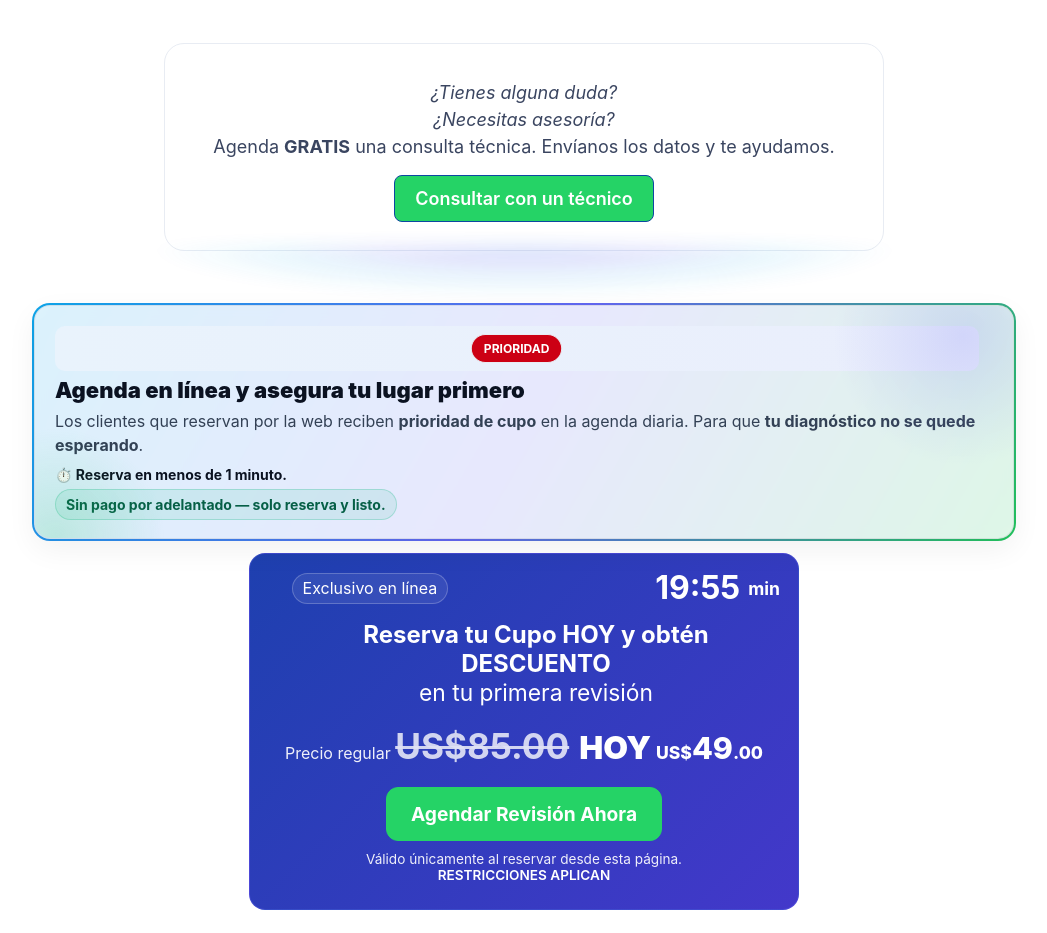
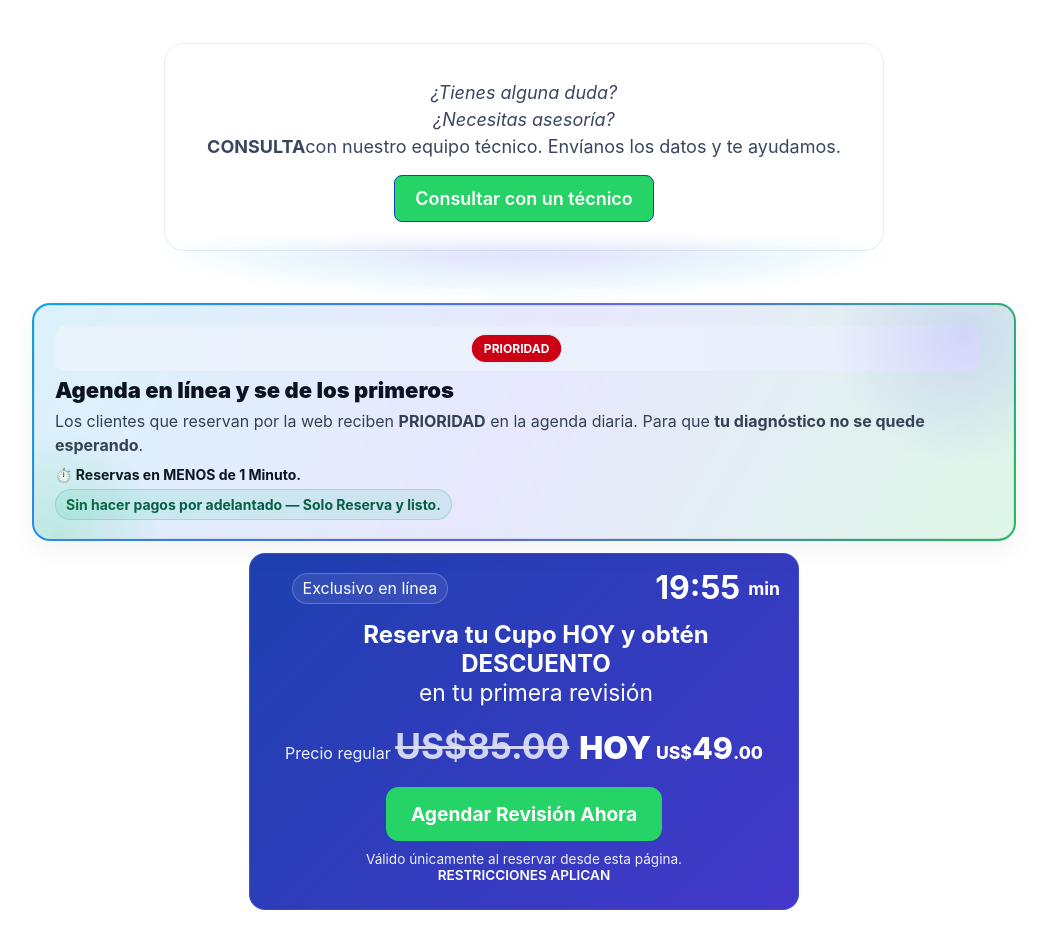
Before and after one commit to automotrizmedinasv-design/automotrizmedinasv-design.github.io, a plain HTML site: page index.html in a window 1280 px wide. Shown: the part 1480-2413 px from the top of the page, without its empty margins (116-1163 px from the left). Drawn offline with Linux system fonts and the light colour scheme; a script that the page names is missing.

Commit message:
Update index.html

```diff
--- a/index.html
+++ b/index.html
@@ -802,7 +802,7 @@ Para lograrlo aplicamos procesos técnicos avanzados que definen el camino corre
 <div style="margin-top:10px; text-align:center">
 <p class="muted"><i>¿Tienes alguna duda?</i></p>
 <p class="muted"><i>¿Necesitas asesoría?</i></p>
-<p class="muted">Agenda <b>GRATIS</b> una consulta técnica. Envíanos los datos y te ayudamos.</p>
+<p class="muted"><b>CONSULTA</b>con nuestro equipo técnico. Envíanos los datos y te ayudamos.</p>
 <a aria-label="Consultar con un técnico" class="ready btn cta" data-open-form="" href="#" style="background-color:#25D366;display:inline-flex;align-items:center;gap:8px;padding:12px 20px;border-radius:8px;color:#fff;font-weight:600;text-decoration:none;"> Consultar con un técnico</a></div>
 </div>
 </div>
@@ -813,15 +813,15 @@ Para lograrlo aplicamos procesos técnicos avanzados que definen el camino corre
 
 <div>
 <div class="exclusivo-prioridad exclusivo-prioridad--center"><span class="badge prioridad">PRIORIDAD</span></div>
-<h3 class="spot-title">Agenda en línea y asegura tu lugar primero</h3>
+<h3 class="spot-title">Agenda en línea y se de los primeros</h3>
 <p class="spot-text">
-          Los clientes que reservan por la web reciben <strong>prioridad de cupo</strong> en la agenda diaria.
+          Los clientes que reservan por la web reciben <strong>PRIORIDAD</strong> en la agenda diaria.
           Para que <strong>tu diagnóstico no se quede esperando</strong>.
         </p>
-<div class="spot-note">⏱️ Reserva en menos de 1 minuto.</div>
-<div aria-label="Sin pago por adelantado" class="spot-guarantee">
+<div class="spot-note">⏱️ Reservas en MENOS de 1 Minuto.</div>
+<div aria-label="Sin hacer pagos por adelantado" class="spot-guarantee">
 
-<span>Sin pago por adelantado — <strong>solo reserva y listo</strong>.</span>
+<span>Sin hacer pagos por adelantado — <strong>Solo Reserva y listo</strong>.</span>
 </div>
 </div>
 </div>
```
